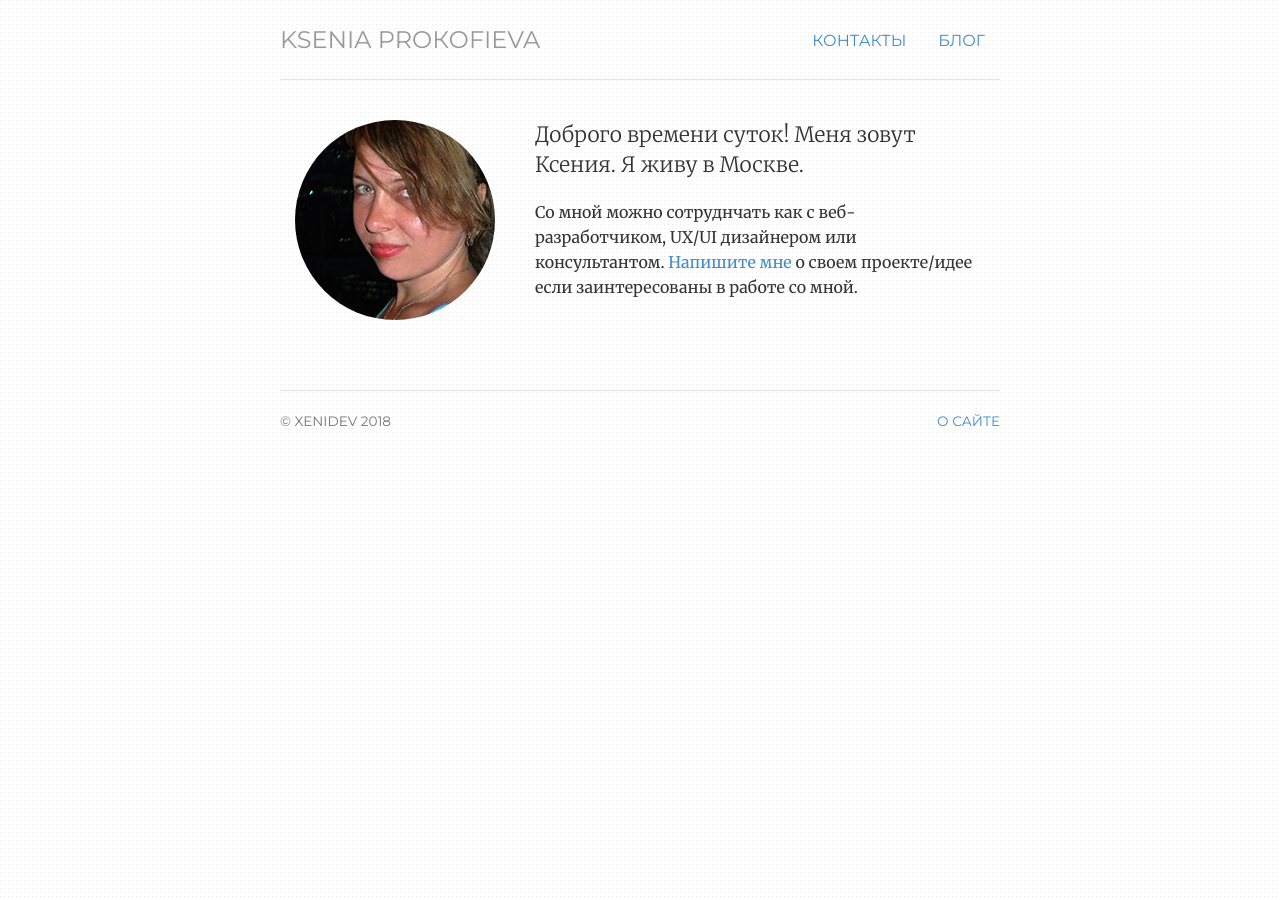
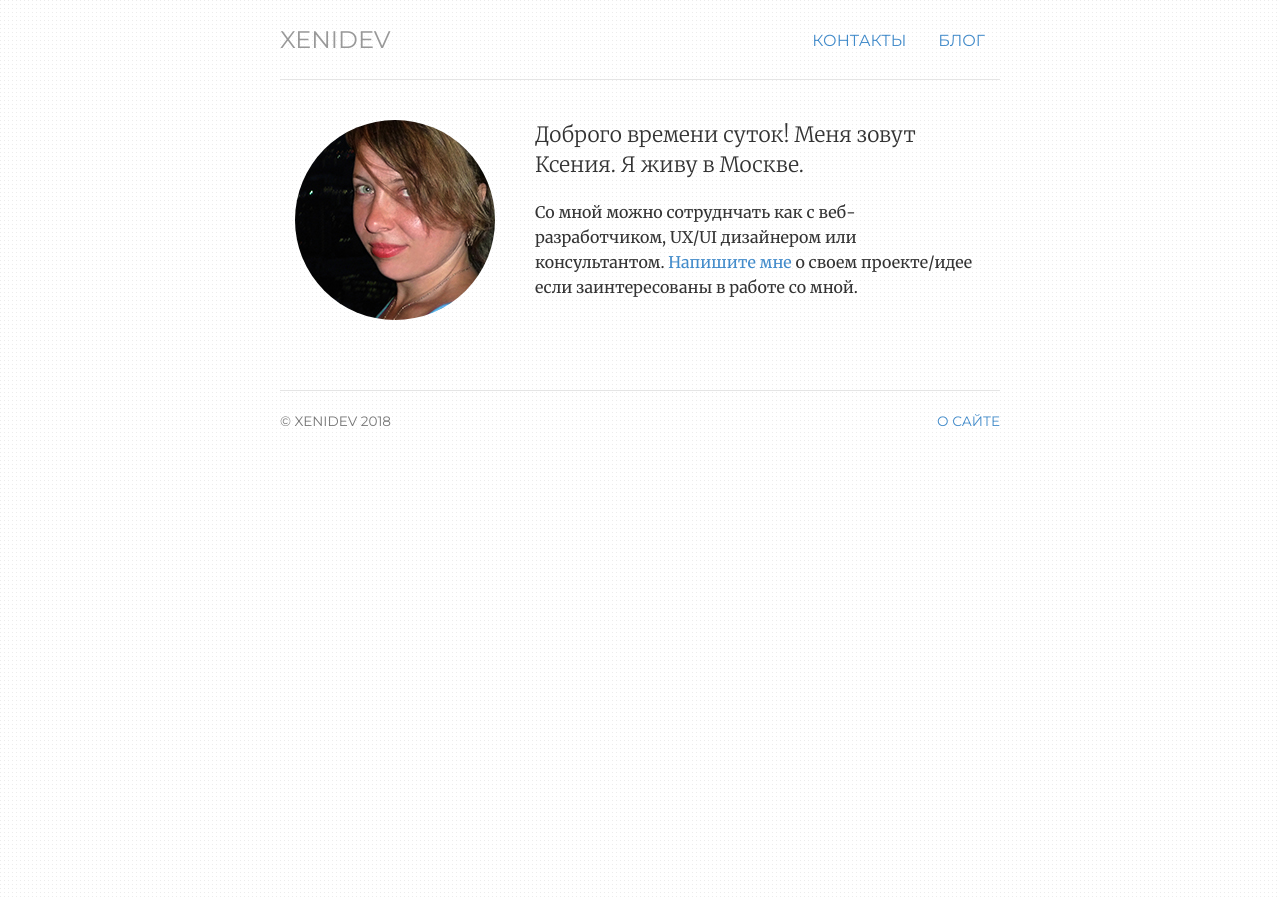
Before and after one commit to ValeraS/xenidev.github.io, a Jekyll site: the page built from index.html, in a window 1280 px wide. Built offline with Jekyll 4.4.1, drawn with Linux system fonts in a browser that asks for light colours.

Commit message:
Update header.html

```diff
--- a/_includes/header.html
+++ b/_includes/header.html
@@ -6,5 +6,5 @@
 		<li class="{{ page.contact }}"><a href="/contact" title="Contact">Контакты</a></li>
 		<li class="{{ page.notes }}"><a href="/notes" title="Notes">Блог</a></li>
 	</ul>
-	<h3 class="text-muted"><a href="/">Ksenia Proкоfieva</a></h3>
+	<h3 class="text-muted"><a href="/">Xenidеv</a></h3>
 </div> <!-- /header -->
```
